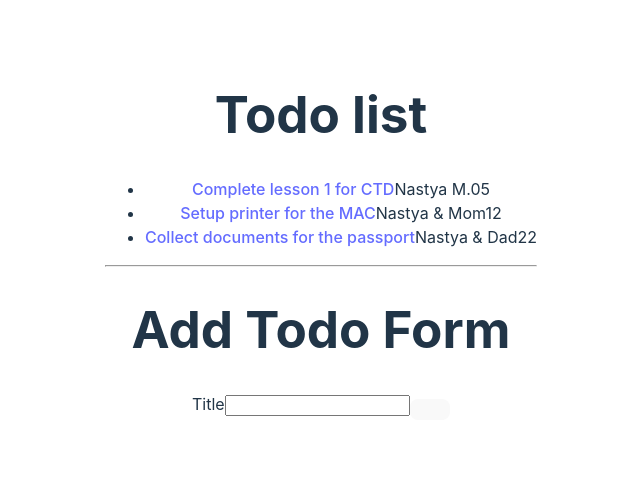
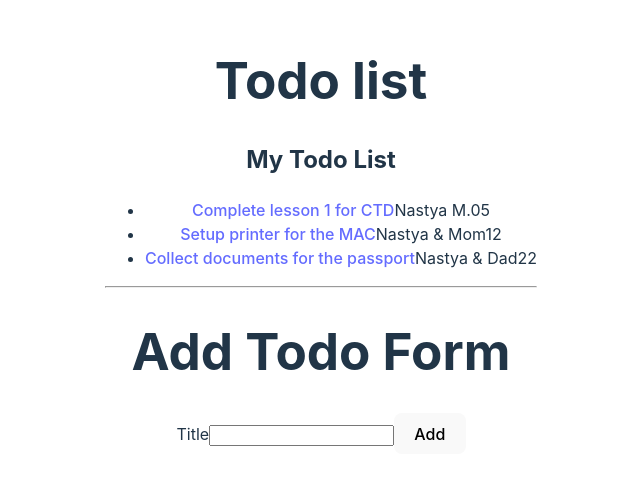
Before and after one commit to zajchikua/react-todo, a React (Vite) app: page / in a window 1280 px wide. Shown: the part 164-648 px from the top of the page, without its empty margins (319-959 px from the left). Built offline with nearby package versions, Linux system fonts and the light colour scheme.

Commit message:
Lesson1_3-StoreNewTodo-Left

```diff
--- a/src/AddTodoForm.jsx
+++ b/src/AddTodoForm.jsx
@@ -4,13 +4,18 @@ import viteLogo from "/vite.svg"
 import "./App.css"
 
 function AddTodoForm() {
+    const handleAddTodo = ( event ) => {
+        event.preventDefault();
+        let todoTitle = event.target.title.value;
+        console.log(todoTitle);
+        event.target.reset();
+    };
 
   return (
-
-    <form>
+    <form onSubmit={handleAddTodo}>
         <label htmlFor="todoTitle">Title</label>
-        <input id="todoTitle" type="text" />
-        <button text="Add"/>
+        <input id="todoTitle" type="text" name="title" />
+        <button type="submit">Add</button>
     </form>
   ) ;
 }
--- a/src/App.jsx
+++ b/src/App.jsx
@@ -2,27 +2,51 @@ import { useState } from "react"
 import reactLogo from "./assets/react.svg"
 import viteLogo from "/vite.svg"
 import "./App.css"
-import TodoList from "./TodoList.jsx"
-import AddTodoForm from "./AddTodoForm.jsx"
+import TodoList from './TodoList.jsx';
+import AddTodoForm from './AddTodoForm.jsx';
+
+const todoList = [
+	{
+		id: "001",
+		title: "Complete lesson 1 for CTD",
+		url: "https://classes.codethedream.org/course/react-v2/hawk?week=2",
+		author: "Nastya M.",
+		num_comments: 0,
+		points: 5,
+	},
+	{
+		id: "002",
+		title: "Setup printer for the MAC",
+		url: "https://classes.codethedream.org/course/react-v2/hawk?week=1",
+        author: "Nastya & Mom",
+        num_comments: 1,
+        points:2,
+	},
+	{
+		id: "003",
+		title: "Collect documents for the passport",
+		url: "https://classes.codethedream.org/course/react-v2/hawk?week=3",
+        author: "Nastya & Dad",
+        num_comments: 2,
+        points:2,
+	},
+];
 
 function App() {
   const [count, setCount] = useState(0)
+
+  //const setNewTodo = React.useState('');
 
   return (
     <div>
         <h1>Todo list</h1>
         <TodoList />
+        <TodoList title="My Todo List" todoList={todoList} />
         <hr />
         <h1>Add Todo Form</h1>
         <AddTodoForm />
     </div>
-  ) ;
+  );
 }
 
 export default App;
-
-/*
-Refactor App.jsx to use new TodoList component (see below)
- Open /src/App.jsx
- Import TodoList --> ??? TODO
- Below the level-one heading, use the TodoList component*/
--- a/src/TodoList.jsx
+++ b/src/TodoList.jsx
@@ -1,52 +1,18 @@
 import * as React from 'react';
+import TodoListItem from "./TodoListItem.jsx"
 
-const todoList = [
-	{
-		id: "001",
-		title: "Complete lesson 1 for CTD",
-		url: "https://classes.codethedream.org/course/react-v2/hawk?week=2",
-		author: "Nastya M.",
-		num_comments: 0,
-		points: 5,
-	},
-	{
-		id: "002",
-		title: "Setup printer for the MAC",
-		url: "https://classes.codethedream.org/course/react-v2/hawk?week=1",
-        author: "Nastya & Mom",
-        num_comments: 1,
-        points:2,
-	},
-	{
-		id: "003",
-		title: "Collect documents for the passport",
-		url: "https://classes.codethedream.org/course/react-v2/hawk?week=3",
-        author: "Nastya & Dad",
-        num_comments: 2,
-        points:2,
-	},
-];
-
-function TodoList() {
+function TodoList( {title, todoList = []}) {
     return (
-
         <div>
+            <h2>{title}</h2>
     	    <ul>
-    		    {todoList.map((todoList) => {
-    		        return (
-    		            <li key={todoList.id}>
-    		                <span>
-    		                    <a href={todoList.url}>{todoList.title}</a>
-    		                </span>
-    		                <span>{todoList.author}</span>
-    		                <span>{todoList.num_comments}</span>
-                            <span>{todoList.points}</span>
-    		            </li>
-    		        );
-    		    })}
+    		    {todoList.map(todo => (
+                    <TodoListItem key={todo.id} todo={todo} />
+    		    ))}
     	    </ul>
         </div>
     );
 }
+//console.log('TodoList Props:', title, todoList);
 
 export default TodoList;
--- /dev/null
+++ b/src/TodoListItem.jsx
@@ -0,0 +1,21 @@
+import { useState } from "react"
+import reactLogo from "./assets/react.svg"
+import viteLogo from "/vite.svg"
+import * as React from 'react';
+
+function TodoListItem({todo}) {
+
+  return (
+    <li>
+        <span>
+            <a href={todo.url}>{todo.title}</a>
+        </span>
+        <span>{todo.author}</span>
+        <span>{todo.num_comments}</span>
+        <span>{todo.points}</span>
+    </li>
+  ) ;
+}
+//console.log('Todo Item Props:', todo);
+
+export default TodoListItem;
```
